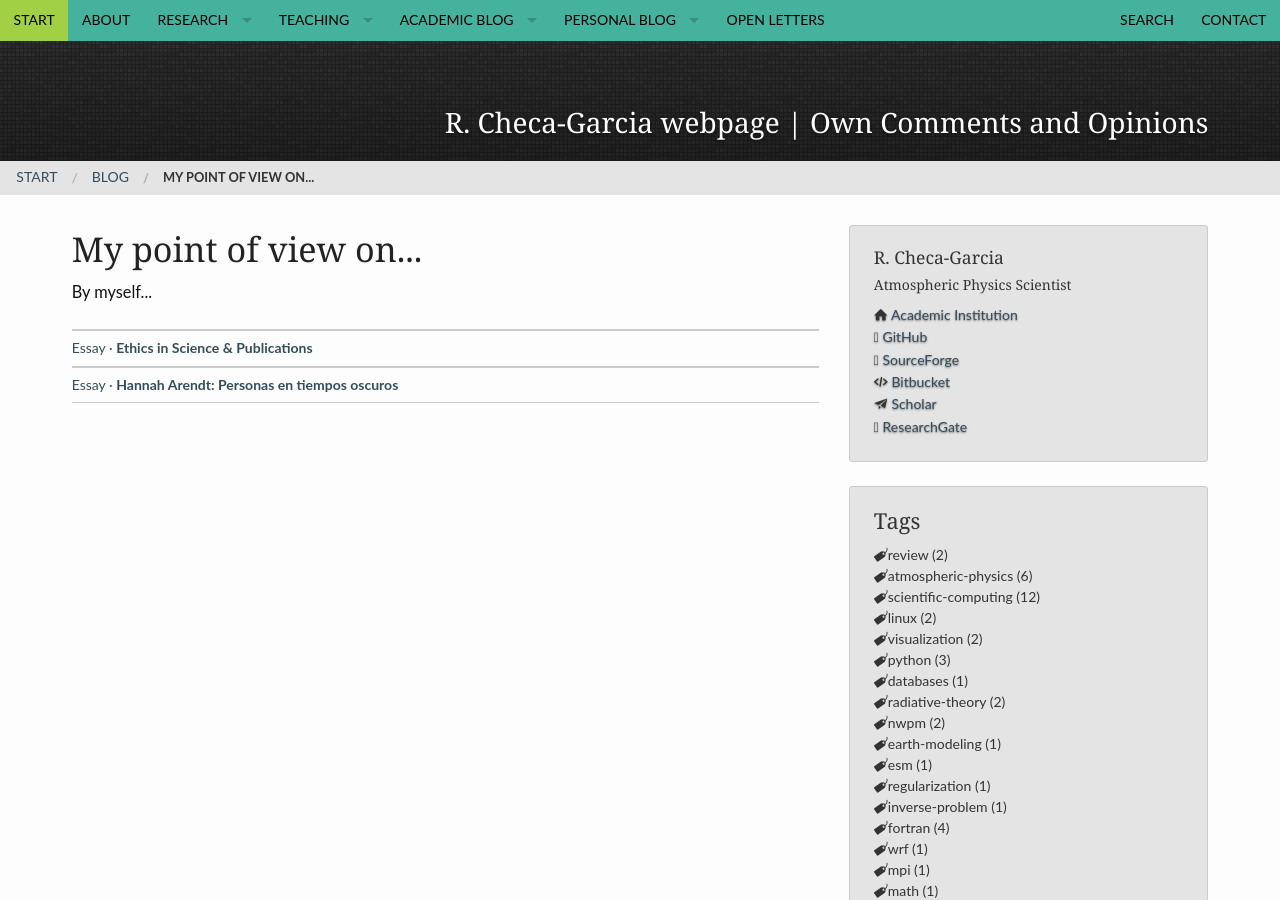
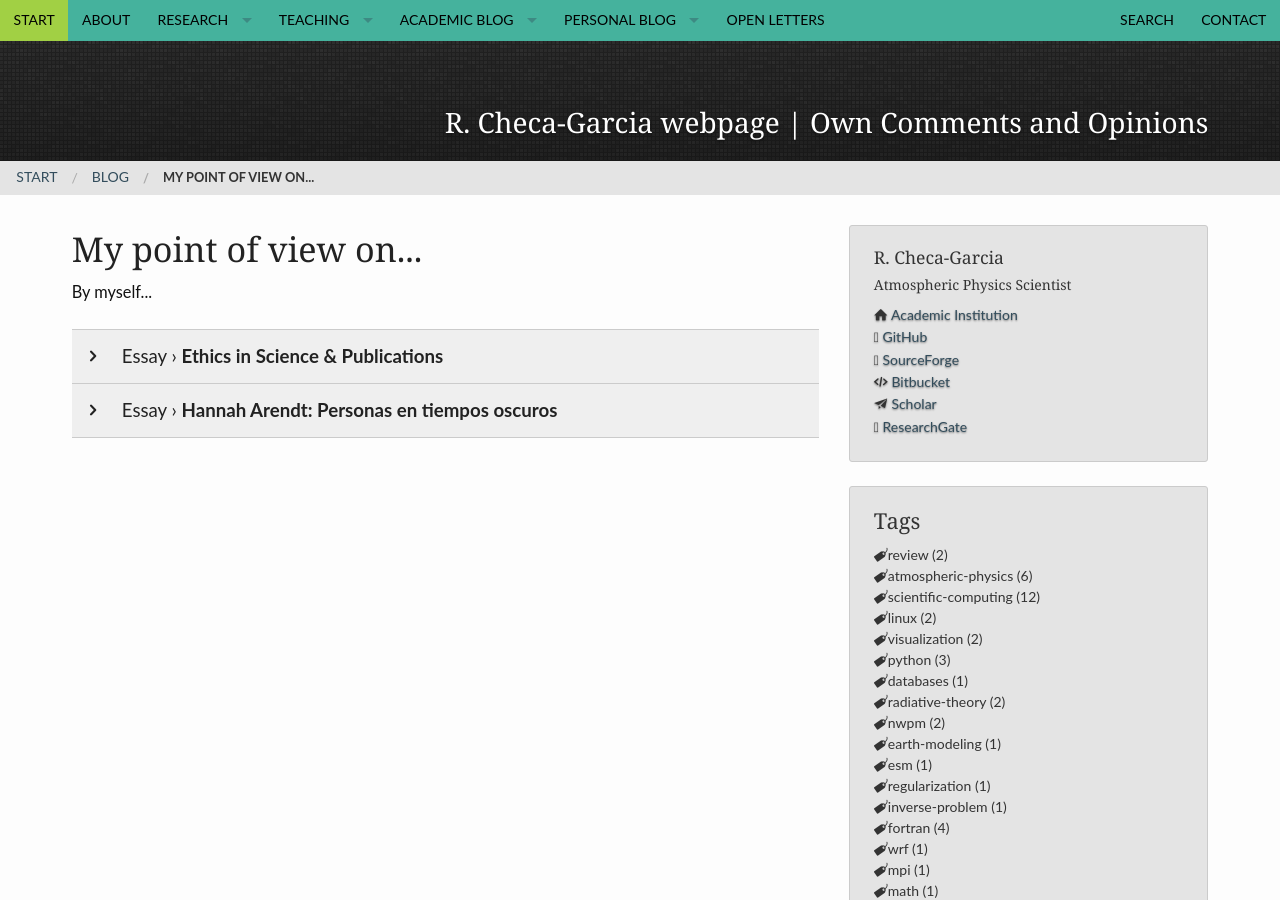
Before and after one commit to RCHG/rchg.github.io, a Jekyll site: the page built from blog/archive_opinion.html, in a window 1280 px wide and 900 px high. Built offline with Jekyll 4.4.1, drawn with Linux system fonts in a browser that asks for light colours.

Commit message:
Update archive_opinion.html

```diff
--- a/blog/archive_opinion.html
+++ b/blog/archive_opinion.html
@@ -14,12 +14,12 @@ permalink: "blog/archive_opinion/"
 	<div class="small-8 columns t30">
 		<h1>{{ page.title }}</h1>
 		{% if page.teaser %}<p class="teaser">{{ page.teaser }}</p>{% endif %}
-                                {% include list-posts entries='5' tag='Opinion' %}
+      <!-- {% include list-posts entries='5' tag='Opinion' %} -->
 
 		<dl class="accordion" data-accordion>
 			{% assign counter = 1 %}
-			{% for post in posts %}
-                           {% if post.tags contains 'Opinion' %}
+			{% for post in site.tags.'Opinion' limit:1000 %}
+
 
 			<dd class="accordion-navigation">
 			<a href="#panel{{ counter }}"><span class="iconfont"></span> {% if post.subheadline %}{{ post.subheadline }} › {% endif %}<strong>{{ post.title }}</strong></a>
@@ -28,7 +28,6 @@ permalink: "blog/archive_opinion/"
 					<a href="{{ site.url }}{{ post.url }}" title="Read {{ post.title escape_once }}"><strong>{{ site.data.language.read_more }}</strong></a><br><br>
 				</div>
 			</dd>
-			  {% endif %}
 			{% assign counter=counter | plus:1 %}
 			{% endfor %}
 		</dl>
```
